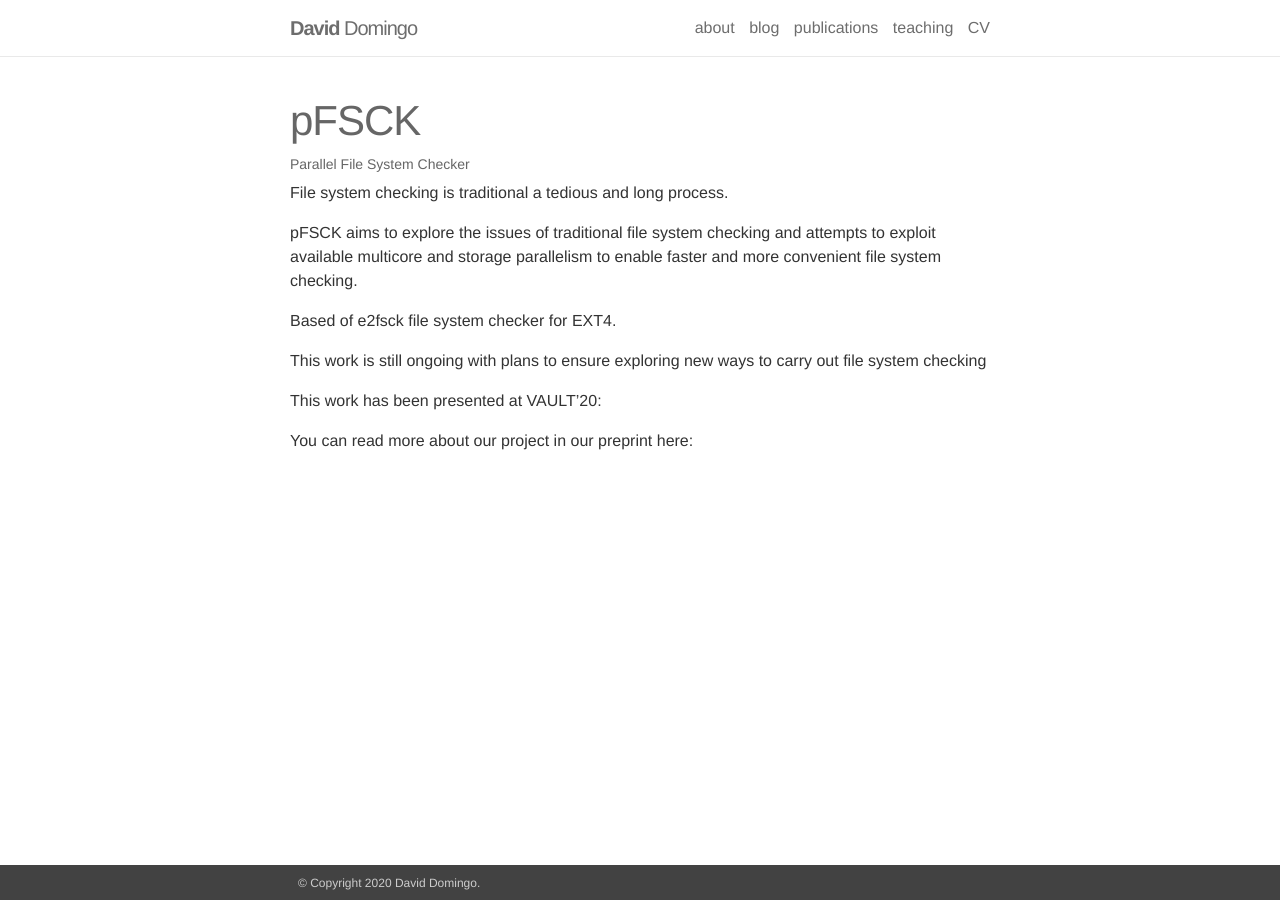
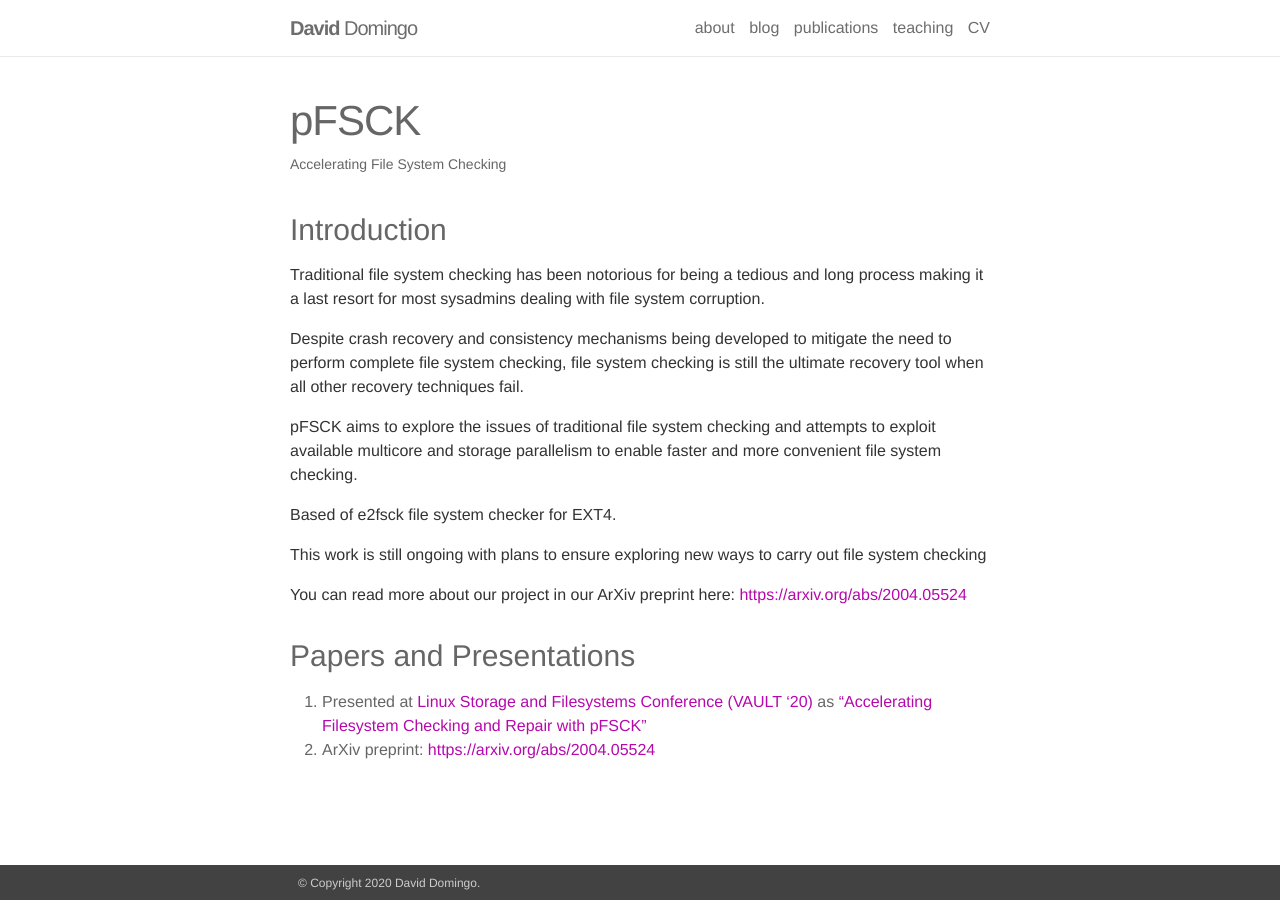
Before and after one commit to DaveedDomingo/daveeddomingo.github.io, a Jekyll site: the page built from _projects/pFSCK.md, in a window 1280 px wide. Built offline with Jekyll 4.4.1, drawn with Linux system fonts in a browser that asks for light colours; nearby versions of some CDN libraries.

Commit message:
update teaching and pfsck page

```diff
--- a/_projects/pFSCK.md
+++ b/_projects/pFSCK.md
@@ -1,11 +1,16 @@
 ---
 layout: page
 title: pFSCK
-description: Parallel File System Checker
+description: Accelerating File System Checking
 img: /assets/projects/pFSCK/pFSCK-logo.png
 ---
 
-File system checking is traditional a tedious and long process.
+
+### Introduction
+
+Traditional file system checking has been notorious for being a tedious and long process making it a last resort for most sysadmins dealing with file system corruption.
+
+Despite crash recovery and consistency mechanisms being developed to mitigate the need to perform complete file system checking, file system checking is still the ultimate recovery tool when all other recovery techniques fail.
 
 pFSCK aims to explore the issues of traditional file system checking and attempts to exploit available multicore and storage parallelism to enable faster and more convenient file system checking.
 
@@ -13,6 +18,9 @@ Based of e2fsck file system checker for EXT4.
 
 This work is still ongoing with plans to ensure exploring new ways to carry out file system checking
 
-This work has been presented at VAULT'20:
+You can read more about our project in our ArXiv preprint here: [https://arxiv.org/abs/2004.05524](https://arxiv.org/abs/2004.05524)
 
-You can read more about our project in our preprint here:
+### Papers and Presentations
+
+1. Presented at [Linux Storage and Filesystems Conference (VAULT '20)](https://www.usenix.org/conference/vault20) as ["Accelerating Filesystem Checking and Repair with pFSCK"](https://www.usenix.org/conference/vault20/presentation/domingo)
+2. ArXiv preprint: [https://arxiv.org/abs/2004.05524](https://arxiv.org/abs/2004.05524)
```
Also changed, not shown: _pages/teaching.md (+1 -1 lines).
